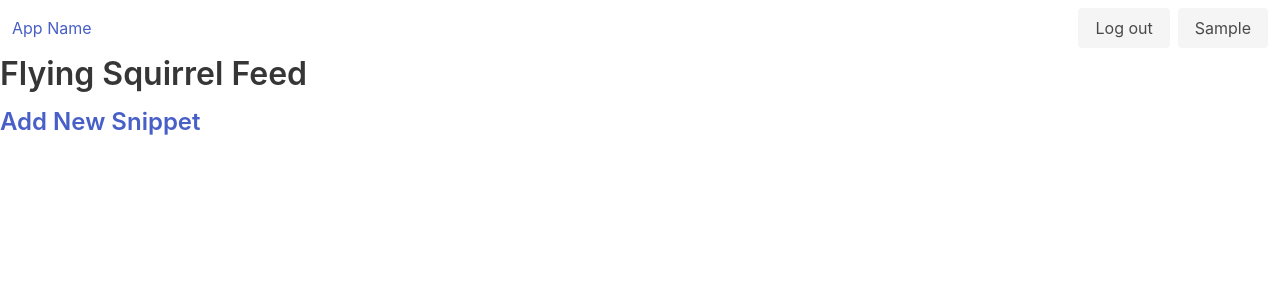
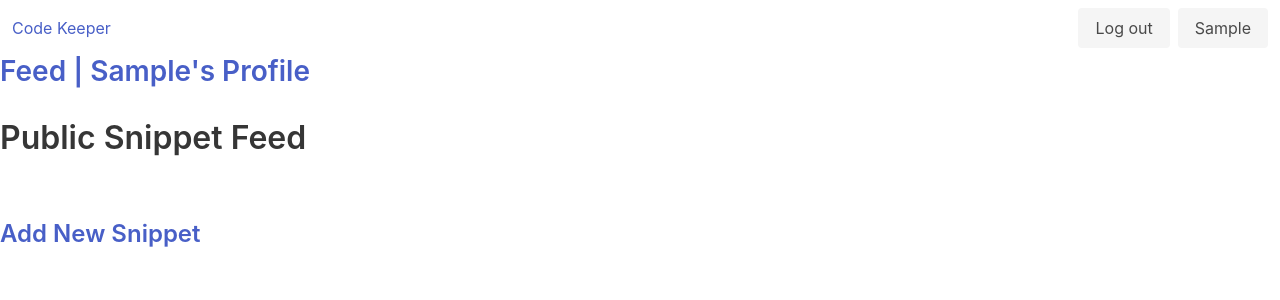
Before and after one commit to Momentum-Team-9/django-duplex-team_flying_squirrel, a Django app: page /feed/ in a window 1280 px wide. Shown: the top 300 px of the page. Run offline with Django 3.2, Linux system fonts and the light colour scheme; the visitor is signed in with stand-in values (Sample User, id 1); data that the repository does not hold is empty.

Commit message:
updated profile fields and snippet fields on pages

```diff
--- a/templates/base.html
+++ b/templates/base.html
@@ -13,7 +13,7 @@
     <nav class="navbar" role="navigation" aria-label="main navigation">
         <div class="navbar-brand">
             <a class="navbar-item" href="{% url 'index' %}">
-                <p>App Name</p>
+                <p>Code Keeper</p>
             </a>
         </div>
         <div class="navbar-end">
@@ -23,8 +23,7 @@
                     <a class="button is-light" href="/accounts/logout">
                         Log out
                     </a>
-                    <a class="button is-light" href="">
-                    {{user.username|title}}
+                    <a class="button is-light" href="{% url 'user_profile' pk=request.user.pk %}">{{user.username|title}}
                     </a>
                     {% endif %}
                     {% if request.user.pk == none %}
--- a/templates/core/feed.html
+++ b/templates/core/feed.html
@@ -1,21 +1,34 @@
 {% extends "base.html" %}
 
 {% block content %}
-<h1>Flying Squirrel Feed</h1>
-
+<header class="header">
+    <h2>
+        <a href="/feed">Feed |</a>
+        <a href="{% url 'user_profile' pk=request.user.pk %}">{{user.username|title}}'s Profile</a>
+    </h2>
+    <h1>Public Snippet Feed</h1>
+</header>
+</br></br>
+<div class="snippets-box">
     <div>
         <h3><a href="{% url 'add_snippet' pk=user.pk %}">Add New Snippet</a></h3>
     </div>
-
     <div>
         {% for snippet in snippets %}
         <div class="card">
             <div class="card-content">
+                <p class="created_by">
+                    {{snippet.created_by}}
+                </p>
+
                 <p class="title">
                     {{ snippet.title }}
                 </p>
                 <p class="subtitle">
                 {{ snippet.code }}
+                </p>
+                <p class="language">
+                    {{snippet.language}}
                 </p>
             </div>
             <footer class="card-footer">
@@ -36,4 +49,5 @@
         </div>
         {% endfor %}
     </div>
+</div>
 {% endblock %}
```
Also changed, not shown: templates/core/user_profile.html (+15 -4 lines). Lines whose indentation alone changed are shown as unchanged.
